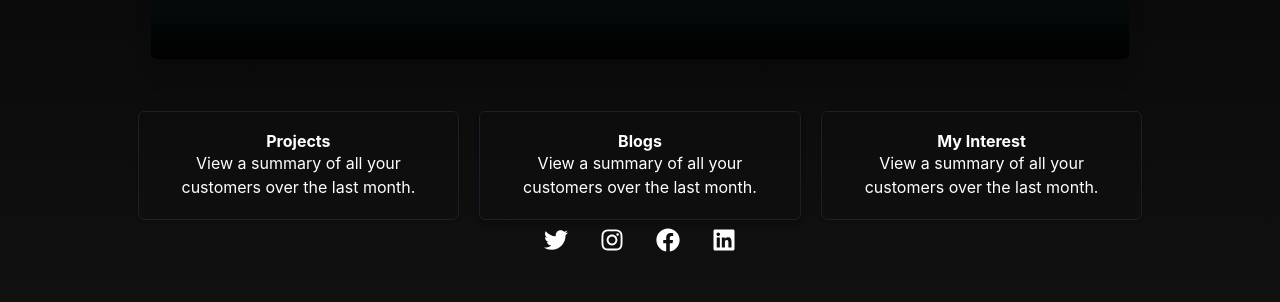
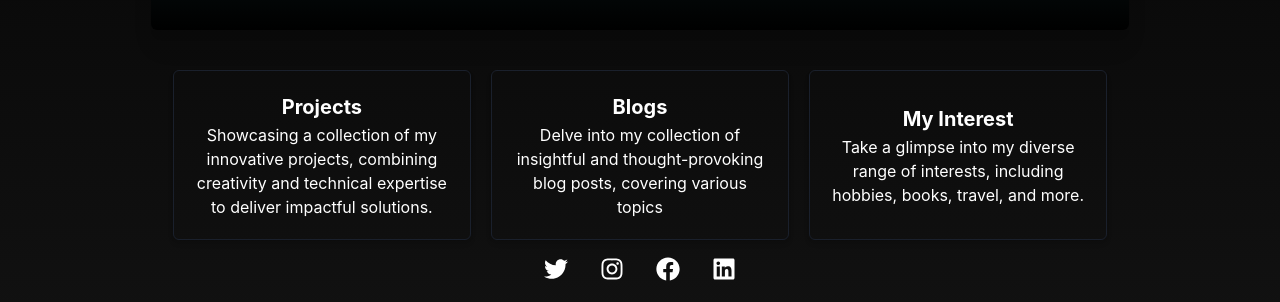
Before and after one commit to isha-73/isha-portfolio, a React (Create React App) app: page / in a window 1280 px wide. Shown: the part 485-787 px from the top of the page. Built offline with nearby package versions, Linux system fonts and the light colour scheme.

Commit message:
body flex

```diff
--- a/package.json
+++ b/package.json
@@ -21,7 +21,8 @@
     "start": "react-scripts start",
     "build": "react-scripts build",
     "test": "react-scripts test",
-    "eject": "react-scripts eject"
+    "eject": "react-scripts eject",
+    "format": "prettier --write \"src/**/*.js\""
   },
   "eslintConfig": {
     "extends": [
@@ -40,5 +41,8 @@
       "last 1 firefox version",
       "last 1 safari version"
     ]
+  },
+  "devDependencies": {
+    "prettier": "^3.0.0"
   }
 }
--- a/src/App.js
+++ b/src/App.js
@@ -21,13 +21,11 @@ function App() {
           <Info />
         </header>
         <Box
-
           className="App-body"
           textAlign="center"
-          display={"flex"}
-          justifyContent={"center"}
-          alignItems={"center"}
-          padding={'3'}
+          display={'flex'}
+          justifyContent={'center'}
+          alignItems={'center'}
         >
           {/* Add your content here */}
           <Body />
@@ -35,8 +33,6 @@ function App() {
         <Box>
           <Footer />
         </Box>
-
-
       </Box>
     </ChakraProvider>
   );
--- a/src/components/Body.js
+++ b/src/components/Body.js
@@ -1,38 +1,86 @@
-import { Button, Card, CardBody, CardFooter, CardHeader, Heading, SimpleGrid, Text, Link } from '@chakra-ui/react'
+import {
+    Box,
+    Button,
+    Card,
+    CardBody,
+    CardFooter,
+    CardHeader,
+    Heading,
+    SimpleGrid,
+    Text,
+    Link,
+    useMediaQuery,
+} from '@chakra-ui/react';
+
 export default function Body() {
+    const [isSmallerThan768] = useMediaQuery('(max-width: 768px)');
+    const cardData = [
+        {
+            id: 1,
+            title: 'Projects',
+            description:
+                'Showcasing a collection of my innovative projects, combining creativity and technical expertise to deliver impactful solutions.',
+        },
+        {
+            id: 2,
+            title: 'Blogs',
+            description:
+                'Delve into my collection of insightful and thought-provoking blog posts, covering various topics',
+        },
+        {
+            id: 3,
+            title: 'My Interest',
+            description:
+                'Take a glimpse into my diverse range of interests, including hobbies, books, travel, and more.',
+        },
+    ];
+
     return (
+        <Box paddingBottom={'3'} width={'73%'}>
+            <SimpleGrid
+                spacing={5}
+                columns={{ base: 1, sm: 2, md: 3 }}
+                justifyContent="center"
+                alignItems={'center'}
+            >
+                {cardData.map((card) => (
+                    <Link
+                        key={card.id}
+                        textDecoration="none"
+                        borderRadius={'6px'}
+                        _hover={{
+                            textDecoration: 'none',
+                            boxShadow: '0 0 3px teal',
+                            backgroundImage: 'linear-gradient(to bottom, #111111,#222222)',
+                        }}
+                    >
+                        <Card
+                            backgroundColor="blur"
+                            color="white"
+                            borderColor="gray.800"
+                            borderWidth="0.5px"
+                            minHeight={'170px'}
+                            boxShadow="md"
 
-        <SimpleGrid spacing={5} templateColumns='repeat(auto-fill)' display={"flex"}
-            flexDirection="row" width={"80%"} height={"100"} flex={"wrap"}>
-            <Link textDecoration="none" _hover={{ textDecoration: 'none' }} > <Card backgroundColor={'blur'} color={'white'} borderColor="gray.800" borderWidth="0.5px" >
+                        // _hover={{
+                        //     boxShadow: '0 0 10px rgba(0, 0, 0, 0.2)',
+                        // }}
+                        >
+                            <CardBody
+                                display={'flex'}
+                                flexDirection={'column'}
+                                justifyContent={'center'}
+                            >
+                                <Heading size={'md'} padding={'1'}>
+                                    {card.title}
+                                </Heading>
 
-                <CardBody>
-                    <Heading size='sm'> Projects</Heading>
-                    <Text>View a summary of all your customers over the last month.</Text>
-                </CardBody>
-
-            </Card></Link>
-
-            <Link textDecoration="none" _hover={{ textDecoration: 'none' }} > <Card backgroundColor={'blur'} color={'white'} borderColor="gray.800" borderWidth="0.5px" boxShadow="md"
-                _hover={{
-                    boxShadow: '0 0 10px rgba(0, 0, 0, 0.2)',
-                }}>
-
-                <CardBody>
-                    <Heading size='sm'> Blogs</Heading>
-                    <Text>View a summary of all your customers over the last month.</Text>
-                </CardBody>
-
-            </Card></Link>
-
-            <Link textDecoration="none" _hover={{ textDecoration: 'none' }} > <Card backgroundColor={'blur'} color={'white'} borderColor="gray.800" borderWidth="0.5px" >
-
-                <CardBody>
-                    <Heading size='sm'> My Interest</Heading>
-                    <Text>View a summary of all your customers over the last month.</Text>
-                </CardBody>
-
-            </Card></Link>
-        </SimpleGrid>
-    )
+                                <Text>{card.description}</Text>
+                            </CardBody>
+                        </Card>
+                    </Link>
+                ))}
+            </SimpleGrid>
+        </Box>
+    );
 }
--- a/src/components/Info.js
+++ b/src/components/Info.js
@@ -1,14 +1,12 @@
-import '../css/info.css'
-import pic from '../pics/IshaGit.png'
-import { Container } from '@chakra-ui/react'
-import { Flex, Spacer, Box } from '@chakra-ui/react'
-import { Card, CardHeader, CardBody, CardFooter } from '@chakra-ui/react'
-import { Image, Stack, Heading, Text, Button } from '@chakra-ui/react'
-import { ButtonGroup } from '@chakra-ui/react'
-import { Center, AbsoluteCenter } from '@chakra-ui/react'
-import { MdCheckCircle } from 'react-icons/md'
-
-
+import '../css/info.css';
+import pic from '../pics/IshaGit.png';
+import { Container } from '@chakra-ui/react';
+import { Flex, Spacer, Box } from '@chakra-ui/react';
+import { Card, CardHeader, CardBody, CardFooter } from '@chakra-ui/react';
+import { Image, Stack, Heading, Text, Button } from '@chakra-ui/react';
+import { ButtonGroup } from '@chakra-ui/react';
+import { Center, AbsoluteCenter } from '@chakra-ui/react';
+import { MdCheckCircle } from 'react-icons/md';
 
 import {
   List,
@@ -16,20 +14,20 @@ import {
   ListIcon,
   OrderedList,
   UnorderedList,
-} from '@chakra-ui/react'
+} from '@chakra-ui/react';
 export default function Info() {
-
   let info = {
     name: 'Isha Bule',
     status: 'Computer Engineering Student',
-        enthu: 'Learning Web Development, cloud technology, databases and data structures',
+    enthu:
+      'Learning Web Development, cloud technology, databases and data structures',
     like: {
       line1: 'I Read books, listen to audiobooks and podcasts.',
       line2: 'I am Gardening enthusiast and love to grow plants.',
       line3: 'I like to Travel and explore new places.',
-            line4: 'You can have a look on my books and audiobooks collection :)'
-        }
-    }
+      line4: 'You can have a look on my books and audiobooks collection :)',
+    },
+  };
   return (
     <>
       <Container maxW="container.xl" padding="5vh">
@@ -60,25 +58,43 @@ export default function Info() {
               </Box>
 
               <Stack flex="1" textAlign="center">
-                                <Heading as="h1" size="3xl" noOfLines={1} fontFamily={"candara"}>
+                <Heading
+                  as="h1"
+                  size="3xl"
+                  noOfLines={1}
+                  fontFamily={'candara'}
+                >
                   {info.name}
                 </Heading>
-                                <Text py="1" fontSize="lg" fontFamily={"calibri"}>
+                <Text py="1" fontSize="lg" fontFamily={'calibri'}>
                   {info.status}
                 </Text>
-                                <Text fontSize="lg" fontFamily={"calibri"}>{info.enthu}</Text>
+                <Text fontSize="lg" fontFamily={'calibri'}>
+                  {info.enthu}
+                </Text>
                 <hr />
-                                <List spacing={1} fontSize="lg" p={'10'} textAlign="left" fontFamily={"cursive"}>
-                                    <ListItem>&#x1F4DA;
+                <List
+                  spacing={1}
+                  fontSize="lg"
+                  p={'10'}
+                  textAlign="left"
+                  fontFamily={'cursive'}
+                >
+                  <ListItem>
+                    &#x1F4DA;
                     {info.like.line1}
                   </ListItem>
-                                    <ListItem> &#x1F333;
+                  <ListItem>
+                    {' '}
+                    &#x1F333;
                     {info.like.line2}
                   </ListItem>
-                                    <ListItem>&#x1F682;
+                  <ListItem>
+                    &#x1F682;
                     {info.like.line3}
                   </ListItem>
-                                    <ListItem>&#x1F60A;
+                  <ListItem>
+                    &#x1F60A;
                     {info.like.line4}
                   </ListItem>
                 </List>
@@ -88,5 +104,5 @@ export default function Info() {
         </Center>
       </Container>
     </>
-    )
+  );
 }
--- a/src/reportWebVitals.js
+++ b/src/reportWebVitals.js
@@ -1,4 +1,4 @@
-const reportWebVitals = onPerfEntry => {
+const reportWebVitals = (onPerfEntry) => {
   if (onPerfEntry && onPerfEntry instanceof Function) {
     import('web-vitals').then(({ getCLS, getFID, getFCP, getLCP, getTTFB }) => {
       getCLS(onPerfEntry);
```
Also changed, not shown: src/components/DrawerMenu.js (+62 -32 lines), src/components/Footer.js (+10 -5 lines), .prettierrc.json (added), 1 other file (tests, documents, lock files or other folders). Lines whose indentation alone changed are shown as unchanged.
